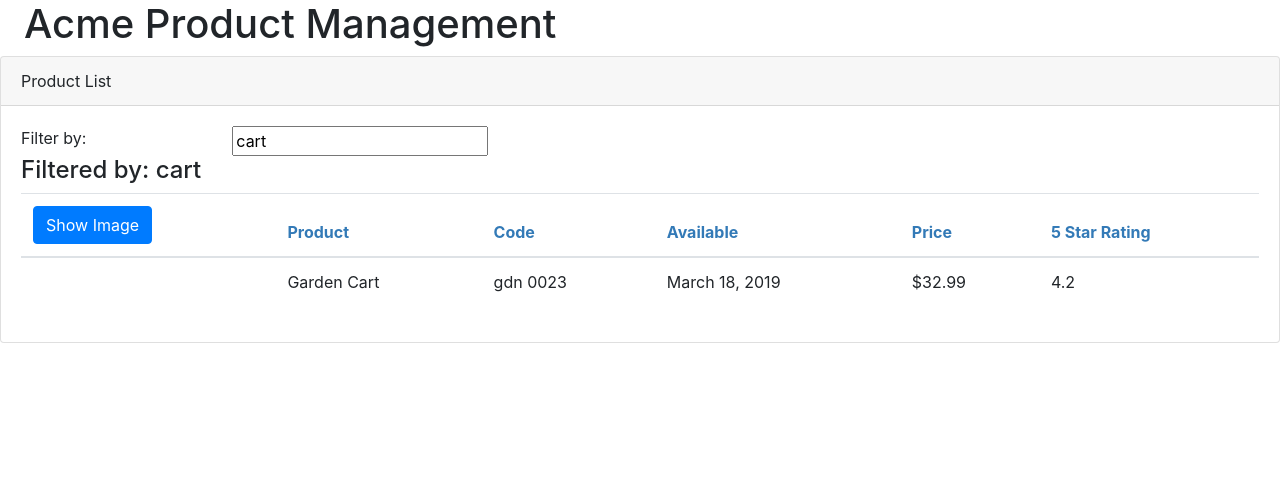
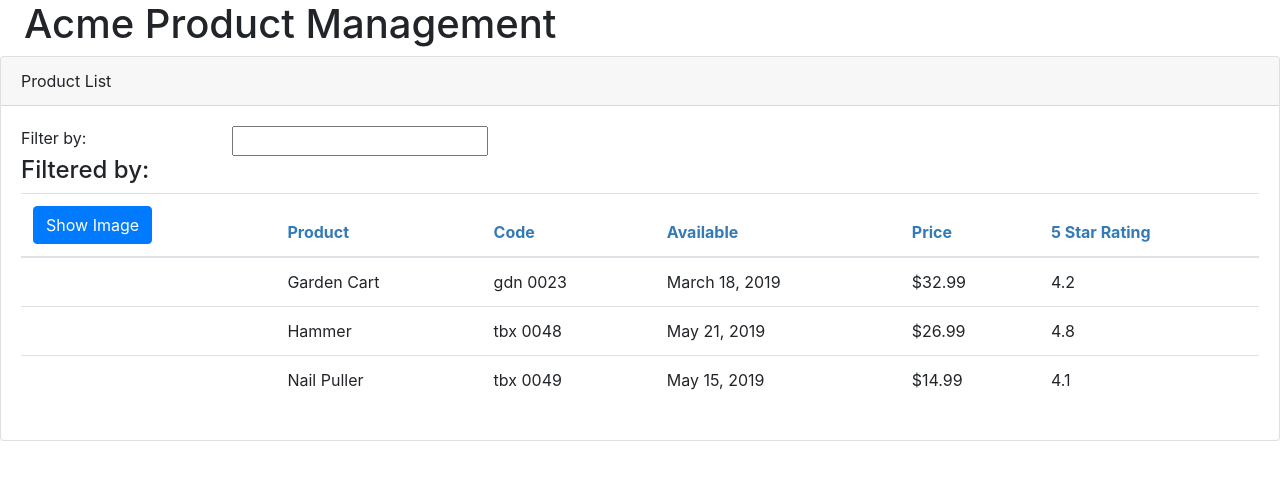
Before and after one commit to JakeAdams91/Angular-Practice, an Angular app: page / in a window 1280 px wide. Shown: the top 480 px of the page. Built offline with nearby package versions, Linux system fonts and the light colour scheme.

Commit message:
removed default filter value to display all products instead

```diff
--- a/src/app/products/product-list.component.ts
+++ b/src/app/products/product-list.component.ts
@@ -59,7 +59,7 @@ export class ProductListComponent implements OnInit {
 
   constructor() {
     this.filteredProducts = this.products;
-    this.listFilter = 'cart';
+    this.listFilter = '';
   }
   performFilter(filterBy: string): IProduct[] {
     filterBy = filterBy.toLocaleLowerCase();
```
